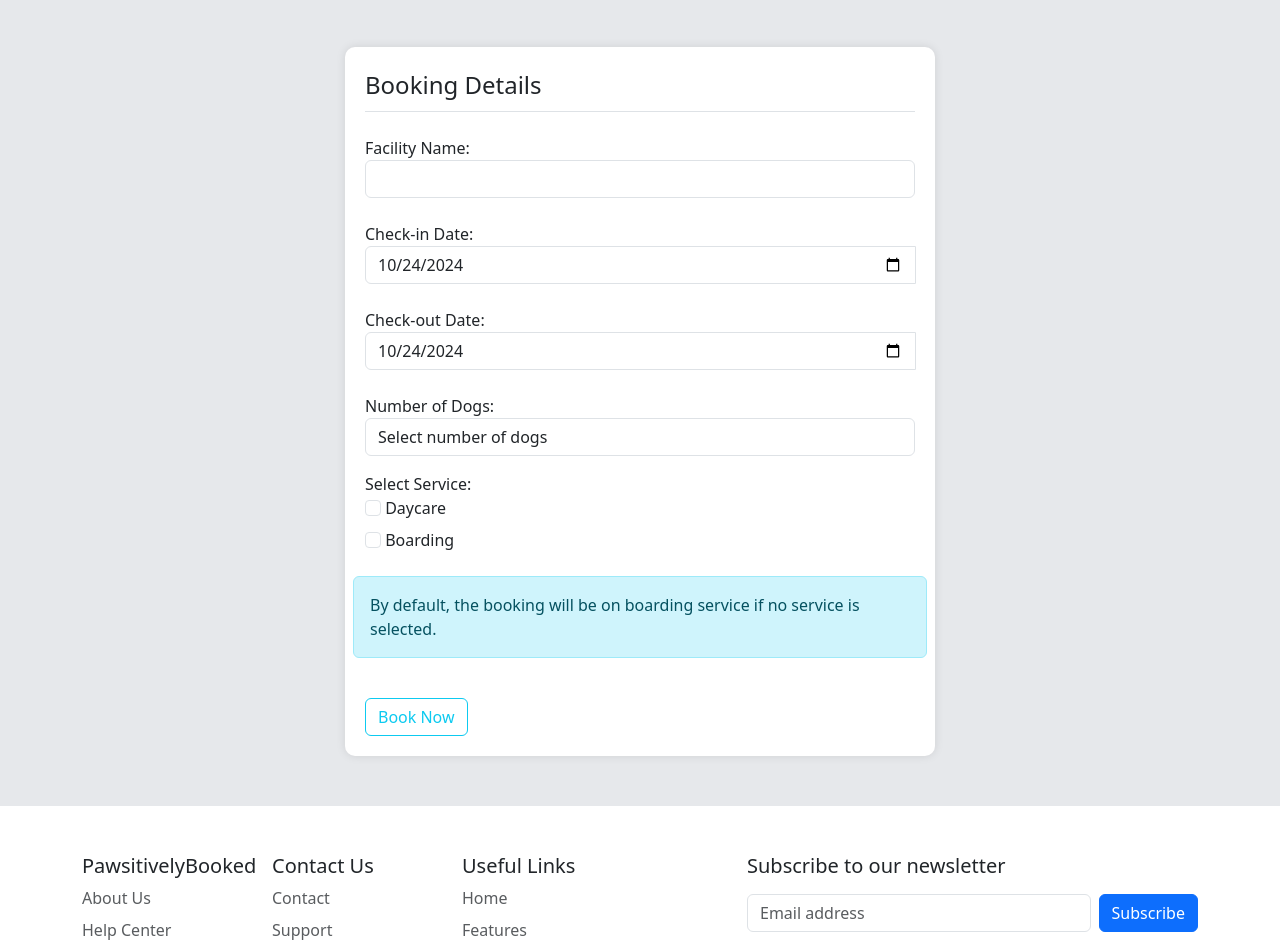
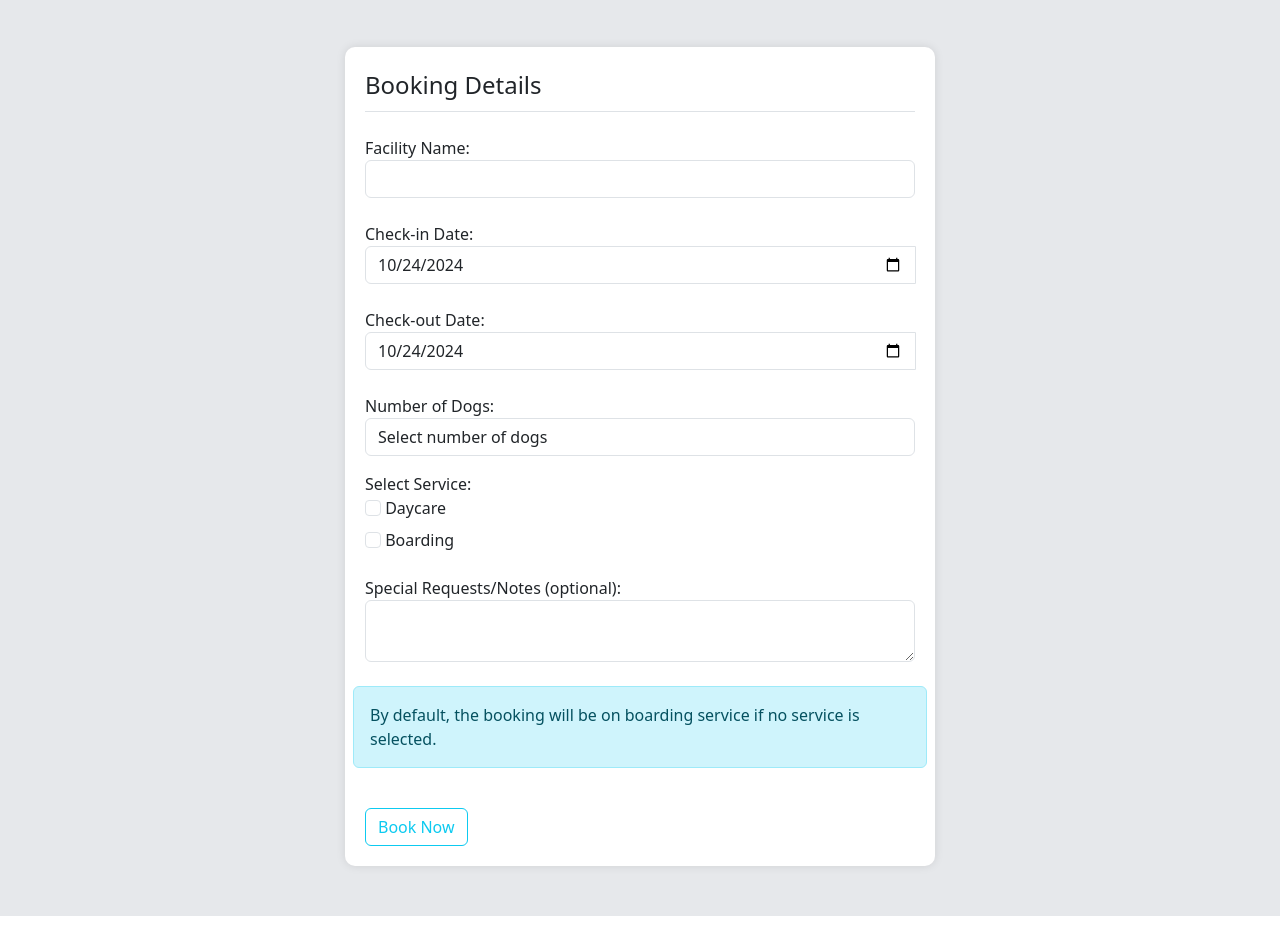
Before and after one commit to stanley-nyoni/pawsitively-booked, a Flask app: page /dog_owner/create_booking in a window 1280 px wide. Shown: the part 17-969 px from the top of the page. Run offline with Flask 3, Linux system fonts and the light colour scheme; the visitor is signed in with stand-in values (Sample User, id 1); some libraries are stand-ins or nearby versions.

Commit message:
clean the working directory and files

```diff
--- a/app/forms.py
+++ b/app/forms.py
@@ -151,7 +151,7 @@ class BookingForm(FlaskForm):
     facility = StringField('Facility Name', validators=[DataRequired()])
     check_in = DateField('Check-in Date', validators=[DataRequired()])
     check_out = DateField('Check-out Date', validators=[DataRequired()])
-    notes = TextAreaField('Extra Information (optional)')
+    notes = TextAreaField('Special Requests/Notes (optional)')
     daycare = BooleanField('Daycare')
     boarding = BooleanField('Boarding')
     number_of_dogs = SelectField('Number of Dogs', choices=[('Select number of dogs', 'Select number of dogs'),('1', '1'), ('2', '2'), ('3', '3'), ('4', '4'), ('5', '5'), ('6', '6')], validators=[DataRequired()])
--- a/app/routes.py
+++ b/app/routes.py
@@ -590,6 +590,7 @@ def create_booking():
                           facility_id = facility.id,
                           daycare = form.daycare.data,
                           boarding = form.boarding.data,
+                          notes = form.notes.data,
                           number_of_dogs=form.number_of_dogs.data)
 
         db.session.add(booking)
@@ -602,33 +603,53 @@ def create_booking():
         check_in = booking.check_in.strftime('%B %d, %Y')
         check_out = booking.check_out.strftime('%B %d, %Y')
 
-        # Send email notfications
+        services_requested = ''
+        if booking.daycare:
+            services_requested += 'Daycare, '
+        if booking.boarding:
+            services_requested += 'Boarding'
 
+        # Sending email to the user
         send_notification(
         booking.user.email,
         f'Booking Created Successfully! Code #{booking.booking_code}',
         template=(
             f'<p> Hi {booking.user.first_name}, </p>'
-            f'<p> You have successfully created a booking at {booking.facility.name} '
-            f'.</p>'
+            f'<p> You have successfully created a booking at {booking.facility.name} with code #{booking.booking_code}. Below are the details: </p>'
+            f'<h5>Facility Information:</h5>'
+            f'<p> <b>Name:</b> {booking.facility.name} </p>'
+            f'<p> <b>Location:</b> {booking.facility.location} </p>'
+            f'<h2>Booking Details:</h2>'
+            f'<p><b>Booking Reference: </b> { booking.booking_code }</p>'
+            f'<p><b>Service Requested: </b> { services_requested }</p>'
             f'<p> <b>Check-in:</b> {check_in} </p>'
             f'<p> <b>Check-out:</b> {check_out} </p>'
             f'<p> <b>Number of dogs:</b> {booking.number_of_dogs} </p>'
-            f'<p>Please log in and check your dahsboard for any information might not be correct.</p>'
+            f'<p> <b> Special Requests/Notes:</b> { booking.notes } </p>'
+            f'<p> Please check your dashboard for any information that might not be correct. </p>'
             f'<p> Best regards, </p> <p> The PawsitivelyBooked Team </p>'
         )
         )
 
+        # Sending email to the facility owner
         send_notification(
         booking.facility.contact_email,
         f'New Booking Request - Booking Code #{booking.booking_code}',
         template=(
             f'<p> Hi {booking.facility.owner.first_name},</p>'
-            f'<p> You have recieved a new  booking for {booking.facility.name} with code #{booking.booking_code}. </p>'
+            f'<p> You have recieved a new  booking for {booking.facility.name} with code #{booking.booking_code}. Below are the details: </p>'
+            f'<h2>Dog Owner Information:</h2>'
+            f'<p> <b>Name:</b> {booking.user.first_name} {booking.user.last_name} </p>'
+            f'<p> <b>Email:</b> {booking.user.email} </p>'
+            f'<p> <b>Phone Number:</b> {booking.user.phone_number} </p>'
+            f'<h2>Booking Details:</h2>'
+            f'<p><b>Booking Reference: </b> { booking.booking_code }</p>'
+            f'<p><b>Service Requested: </b> { services_requested }</p>'
             f'<p> <b>Check-in:</b> {check_in} </p>'
             f'<p> <b>Check-out:</b> {check_out} </p>'
             f'<p> <b>Number of dogs:</b> {booking.number_of_dogs} </p>'
-            f'<p> Please check your dashboard for more details. </p>'
+            f'<p> <b> Special Requests/Notes:</b> { booking.notes } </p>'
+            f'<p> Please check your dashboard to review the request and take action! </p>'
             f'<p> Best regards, </p> <p> The PawsitivelyBooked Team </p>'
         )
         )
--- a/app/templates/dog_owner/create_booking.html
+++ b/app/templates/dog_owner/create_booking.html
@@ -66,6 +66,17 @@
                         {{ form.boarding(class="form-check-input") }}
                         {{ form.boarding.label(class="form-check-label") }}
                     </div>
+                    <div class="form-group mt-4">
+                        {{ form.notes.label }}:
+                        {{ form.notes(class="form-control") }}
+
+                        {% if form.notes.errors %}
+                        {% for error in form.notes.errors %}
+                        <span class="text-danger">[ {{ error }} ]</span>
+                        {% endfor %}
+                        {% endif %}
+                    </div>
+
                     <div class="alert alert-info mt-4" role="alert">
                         By default, the booking will be on boarding service if no service is selected.
                     </div>
--- a/app/templates/dog_owner/user_profile.html
+++ b/app/templates/dog_owner/user_profile.html
@@ -112,8 +112,7 @@
                                             {% endfor %}
                                         </div>
                                         {% else %}
-                                        {{ form.phone_number(class="form-control form-control-lg", placeholder="e.g.
-                                        0712345678") }}
+                                        {{ form.phone_number(class="form-control form-control-lg") }}
                                         {% endif %}
                                     </div>
 
```
Also changed, not shown: README.md.
